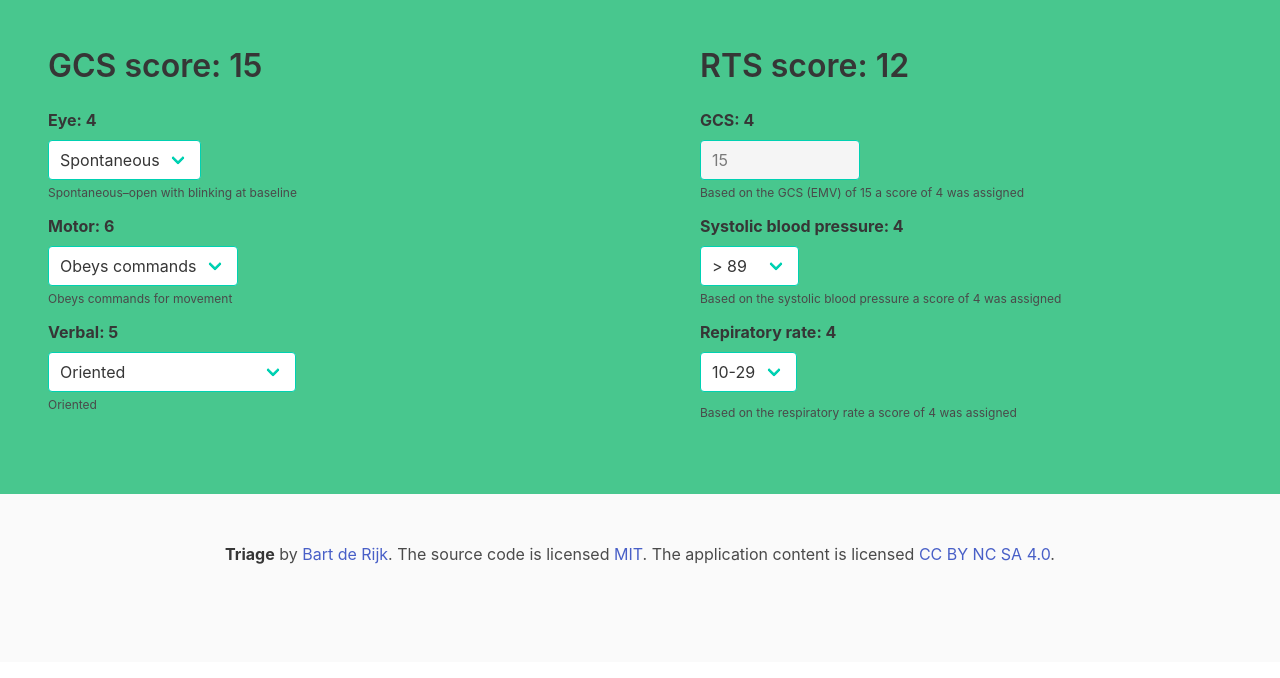
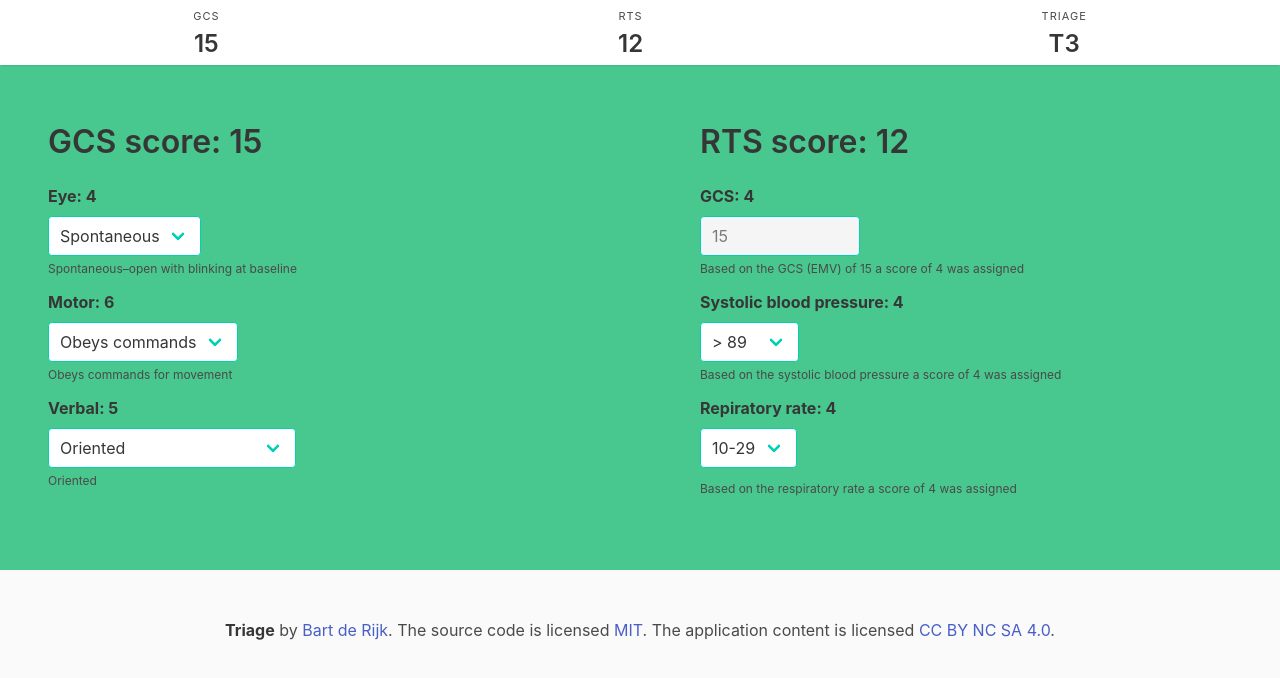
Before and after one commit to bartderijk/Triage, a Vue app: page / in a window 1280 px wide. Shown: the top 678 px of the page. Built offline with nearby package versions, Linux system fonts and the light colour scheme.

Commit message:
Added stats to a fixed top bar

```diff
--- a/src/App.vue
+++ b/src/App.vue
@@ -1,9 +1,30 @@
 <template>
 <div :class="triageClass">
-  <div class="columns">
+  <nav class="level scores is-mobile">
+    <div class="level-item has-text-centered">
+      <div>
+        <p class="heading">{{ $t("topHeader.gcs") }}</p>
+        <p class="title is-4">{{ gcs}}</p>
+      </div>
+    </div>
+    <div class="level-item has-text-centered">
+      <div>
+        <p class="heading">{{ $t("topHeader.rts") }}</p>
+        <p class="title is-4">{{ rts }}</p>
+      </div>
+    </div>
+    <div class="level-item has-text-centered">
+      <div>
+        <p class="heading">{{ $t("topHeader.triage") }}</p>
+        <p class="title is-4 triage-class">{{ triageClass }}</p>
+      </div>
+    </div>
+  </nav>
+  <div class="columns calculator">
     <div class="column">
       <emvCalculator/>
     </div>
+    <hr>
     <div class="column">
       <rtsCalculator/>
     </div>
@@ -16,13 +37,14 @@
         is licensed <a href="http://creativecommons.org/licenses/by-nc-sa/4.0/">CC BY NC SA 4.0</a>.
       </p>
     </div>
-</footer>
+  </footer>
 </div>
 </template>
 
 <script>
 import emvCalculator from './components/emvCalculator.vue'
 import rtsCalculator from './components/rtsCalculator.vue'
+import { mapGetters } from 'vuex';
 
 export default {
   name: 'app',
@@ -31,6 +53,7 @@ export default {
     rtsCalculator
   },
   computed: {
+    ...mapGetters(['gcs', 'rts']),
     triageClass() {
       const rts = this.$store.getters.rts;
       if (rts === 12) {
@@ -49,9 +72,28 @@ export default {
 
 <style lang="scss">
   @import "../node_modules/bulma/bulma.sass";
+
   .t1, .t2, .t3, .t4 { transition: background-color .3s ease-in-out; }
- .t1 { background-color: $red; }
- .t2 { background-color: $yellow; }
- .t3 { background-color: $green; }
- .t4 { background-color: $grey-lighter; }
+  .t1 { background-color: $red; }
+  .t2 { background-color: $yellow; }
+  .t3 { background-color: $green; }
+  .t4 { background-color: $grey-lighter; }
+
+  .scores {
+    background-color: #fff;
+    position: fixed;
+    top: 0;
+    width: 100%;
+    padding: 8px 0;
+    z-index: 100;
+    box-shadow: 0 2px 2px -2px rgba(0,0,0,.2);
+  }
+
+  .triage-class {
+    text-transform: uppercase;
+  }
+
+  .calculator {
+    margin-top: 64px !important;
+  }
 </style>
--- a/src/locales/en.json
+++ b/src/locales/en.json
@@ -47,5 +47,10 @@
     "gcs": "Based on the GCS (EMV) of {gcs} a score of {score} was assigned",
     "sbp": "Based on the systolic blood pressure a score of {score} was assigned",
     "rr": "Based on the respiratory rate a score of {score} was assigned"
+  },
+  "topHeader": {
+    "gcs": "GCS",
+    "rts": "RTS",
+    "triage": "Triage"
   }
 }
```
